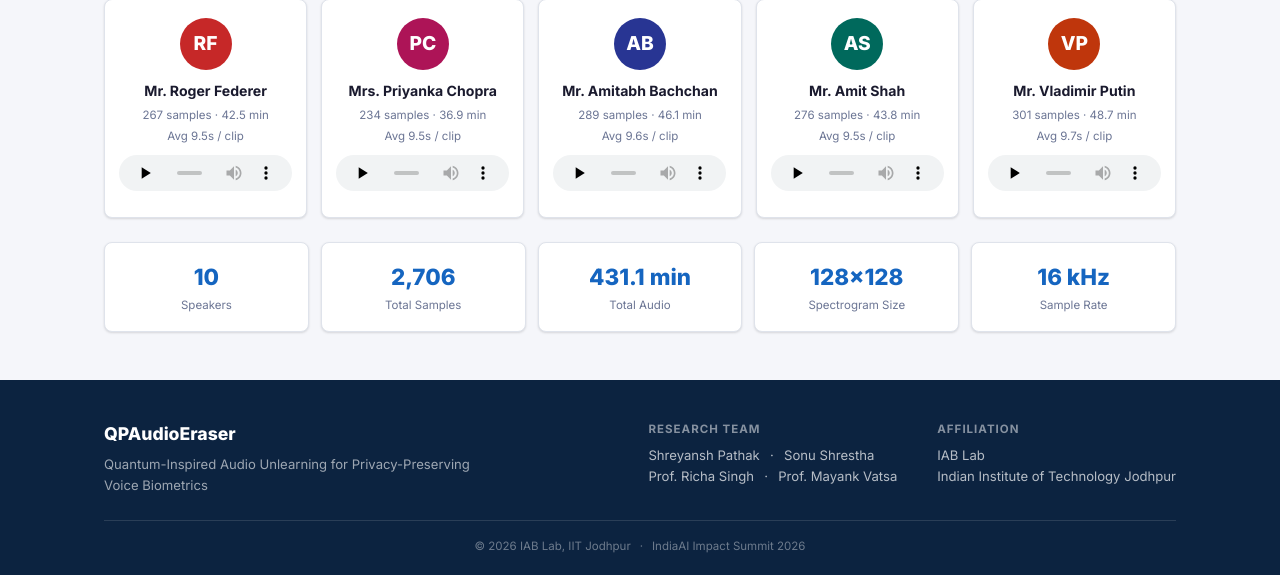
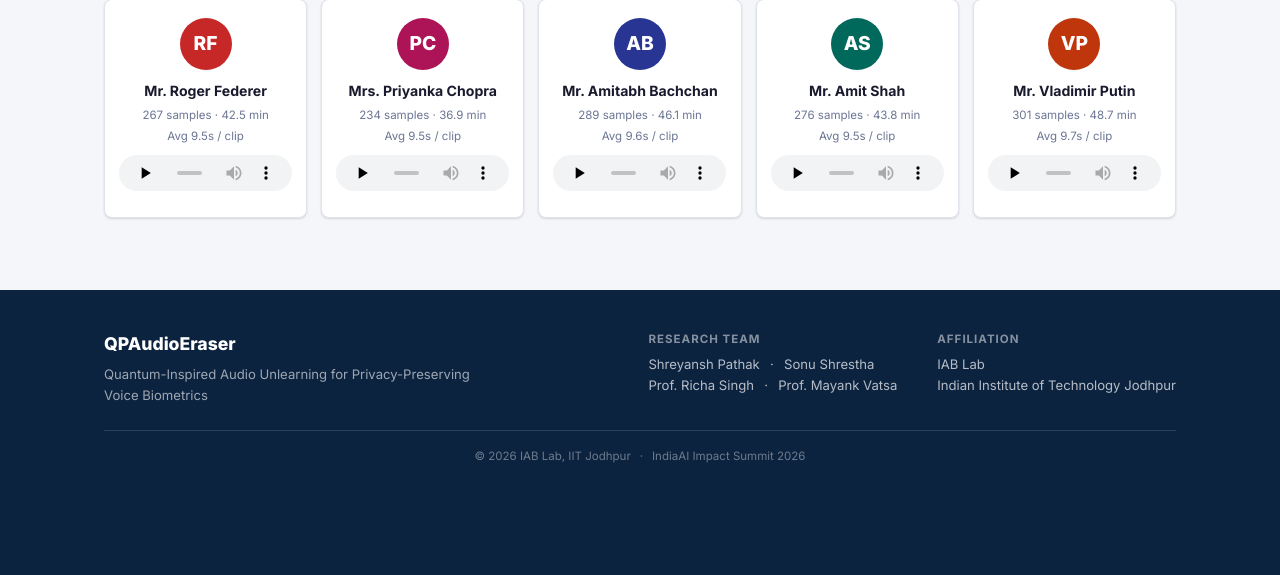
Before and after one commit to rishi02102017/QPAudioEraser-IndiaAI-Impact-Summit-Demo, a Flask app: page / in a window 1280 px wide. Shown: the part 1142-1717 px from the top of the page. After the commit the page ends 1605 px from the top, so only its background shows below. Run offline with Flask 3, Linux system fonts and the light colour scheme.

Commit message:
Remove dataset summary bar and prediction percentages
Per review feedback: removed the speaker dataset summary stats
section and confidence percentage numbers from prediction bars.

Co-authored-by: Cursor <cursoragent@cursor.com>

```diff
--- a/static/js/main.js
+++ b/static/js/main.js
@@ -146,15 +146,7 @@ function renderSpeakers() {
     </div>
   `).join("");
 
-  const totalSamples = SPEAKERS.reduce((a,s) => a + s.samples, 0);
-  const totalMin = SPEAKERS.reduce((a,s) => a + parseFloat(s.dur), 0).toFixed(1);
-  $("#datasetSummary").innerHTML = `
-    <div class="stat-card"><div class="stat-value">${SPEAKERS.length}</div><div class="stat-label">Speakers</div></div>
-    <div class="stat-card"><div class="stat-value">${totalSamples.toLocaleString()}</div><div class="stat-label">Total Samples</div></div>
-    <div class="stat-card"><div class="stat-value">${totalMin} min</div><div class="stat-label">Total Audio</div></div>
-    <div class="stat-card"><div class="stat-value">128&times;128</div><div class="stat-label">Spectrogram Size</div></div>
-    <div class="stat-card"><div class="stat-value">16 kHz</div><div class="stat-label">Sample Rate</div></div>
-  `;
+  // dataset summary removed as per guidance
 }
 
 // ═══════════════════════════════════════════════════════════
@@ -392,7 +384,6 @@ function renderPrediction(containerId, speakerId, isCorrect) {
       <div class="pred-row">
         <div class="pred-label">${c.name}</div>
         <div class="pred-bar-bg"><div class="pred-bar ${barClass}" style="width:${c.conf.toFixed(1)}%"></div></div>
-        <div class="pred-pct">${c.conf.toFixed(1)}%</div>
       </div>`;
   }).join("");
 
--- a/templates/index.html
+++ b/templates/index.html
@@ -101,9 +101,6 @@
             </p>
             <div class="speaker-grid" id="speakerGrid">
                 <!-- JS injects speaker cards with audio players -->
-            </div>
-            <div class="dataset-summary" id="datasetSummary">
-                <!-- JS injects summary stats -->
             </div>
         </div>
     </section>
```
